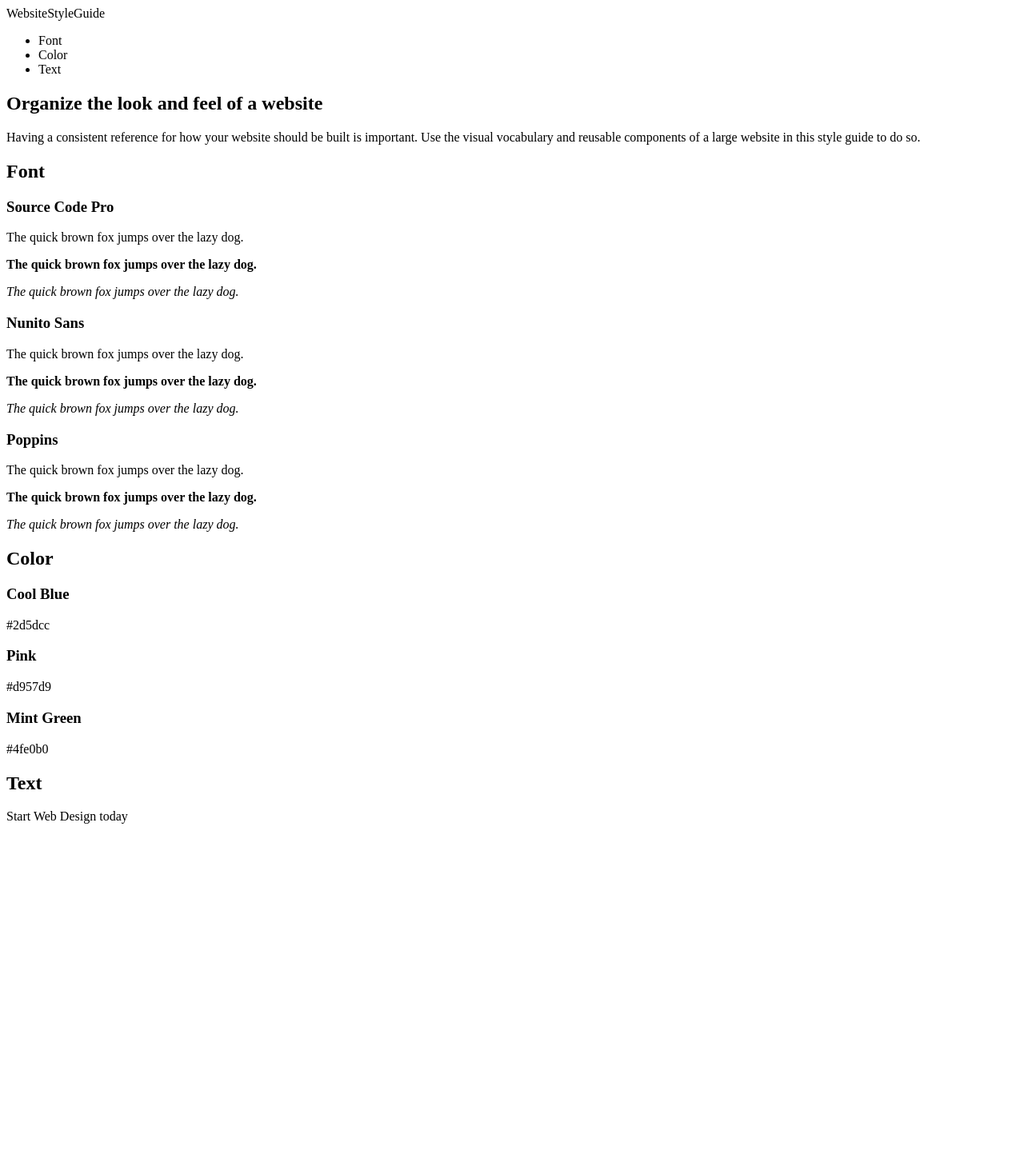
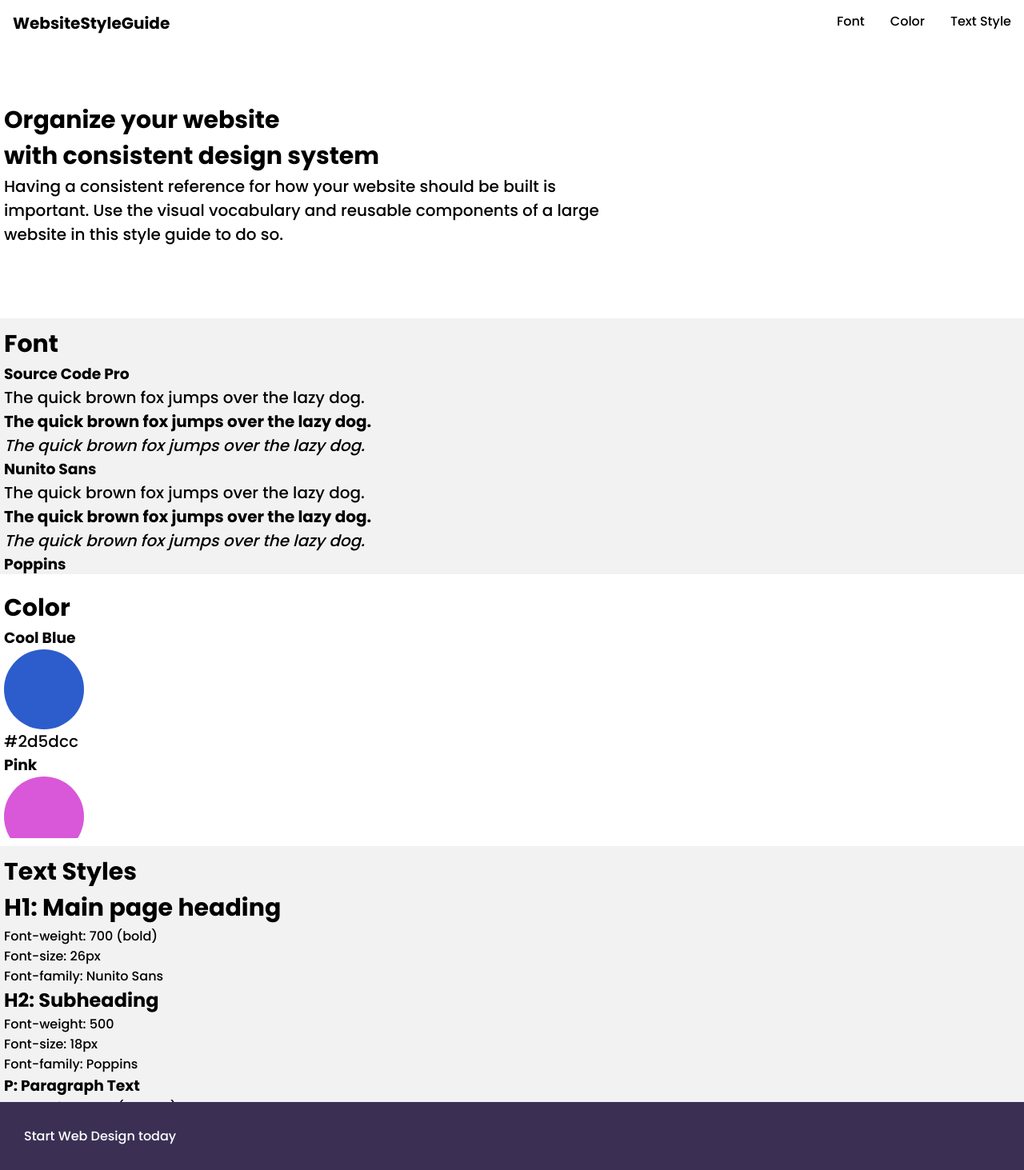
Before and after one commit to SarahTeoh/website-style-guide, a plain HTML site: page index.html in a window 1280 px wide. Shown: the whole page at 80% size. Before the commit the page ends 1038 px from the top, so only its background shows below. Drawn offline with Linux system fonts and the light colour scheme.

Commit message:
Add navigation bar

```diff
--- a/index.html
+++ b/index.html
@@ -2,26 +2,30 @@
 <html>
     <head>
         <meta charset="UTF-8">
-        <link rel="stylesheet" href="style.css">
+        <link rel="stylesheet" href="styles.css">
+        <link href="https://fonts.googleapis.com/css2?family=Poppins:wght@200;500;700&display=swap" rel="stylesheet">
         <title>Website Style Guide | By SarahTeoh</title>
+
     </head>
     <body>
-        <header class="site-title">
-            <div class="title-container">WebsiteStyleGuide</div>
+        <header>
             <nav>
                 <ul>
-                    <li>Font</li>
-                    <li>Color</li>
-                    <li>Text</li>
+                    <li id="website-name"><a href="#">WebsiteStyleGuide</a></li>
+                    <li><a href="#text">Text Style</a></li>
+                    <li><a href="#color">Color</a></li>
+                    <li><a href="#font">Font</a></li>
                 </ul>
             </nav>
         </header>
-
-        <section>
-            <h1>Organize the look and feel of a website</h1>
+        <main>
+            <section class="introduction">
+                <div class="introduction-content">
+                    <h1>Organize your website <br> with consistent design system</h1>
                     <p>Having a consistent reference for how your website should be built is important.
                     Use the visual vocabulary and reusable components
                     of a large website in this style guide to do so. </p>
+                </div>
             </section>
 
             <section class="content">
@@ -53,22 +57,44 @@
                     <h1>Color</h1>
                     <div class="cool-blue-container">
                         <h3>Cool Blue</h3>
+                        <div class="circle" id="cool-blue-circle"></div>
                         <p>#2d5dcc</p>
                     </div>
                     <div class="pink-container">
                         <h3>Pink</h3>
+                        <div class="circle" id="pink-circle"></div>
                         <p>#d957d9</p>
                     </div>
                     <div class="mint-green-container">
                         <h3>Mint Green</h3>
+                        <div class="circle" id="mint-green-circle"></div>
                         <p>#4fe0b0</p>
                     </div>
                 </div>
 
                 <div class="text">
-                <h1>Text</h1>
+                    <h1>Text Styles</h1>
+                    <h1>H1: Main page heading</h1>
+                        <ul>
+                            <li>Font-weight: 700 (bold)</li>
+                            <li>Font-size: 26px </li>
+                            <li>Font-family: Nunito Sans</li>
+                        </ul>
+                    <h2>H2: Subheading</h2>
+                        <ul>
+                            <li>Font-weight: 500</li>
+                            <li>Font-size: 18px </li>
+                            <li>Font-family: Poppins</li>
+                        </ul>
+                    <h3>P: Paragraph Text</h3>
+                        <ul>
+                            <li>Font-weight: 400 (regular)</li>
+                            <li>Font-size: 14px </li>
+                            <li>Font-family: Poppins</li>
+                        </ul>
                 </div>
             </section>
+        </main>
 
         <footer>Start Web Design today</footer>
     </body>
--- a/styles.css
+++ b/styles.css
@@ -0,0 +1,93 @@
+* {
+    margin: 0;
+    padding: 0;
+    overflow:scroll ;
+}
+
+body {
+    font-family: 'Poppins', sans-serif;
+    width: 100%;
+    position: relative;
+}
+
+main {
+    position: relative;
+    top: 0px;
+}
+
+header {
+    z-index: 10;
+    width: 100%;
+}
+
+header ul{
+    list-style-type: none;
+    margin: 0;
+    padding: 0;
+}
+
+header li {
+    float: right;
+}
+
+header li a{
+    display: block;
+    color: Black;
+    text-align: center;
+    padding: 14px 16px;
+    text-decoration: none;
+}
+
+#website-name {
+    float: left;
+    font-weight: bold;
+    font-size: 20px;
+}
+
+.introduction h1, .font h1, .color h1, .text h1{
+    font-size: 30px;
+}
+
+.introduction p, .font p, .color p, .text p{
+    font-size: 20px;
+}
+
+.introduction, .font, .color, .text {
+    padding: 10px 5px;
+    margin-top: 10px;
+    height: 300px;
+}
+
+.introduction .introduction-content{
+    margin-top: 50px;
+    width: 60%;
+}
+
+.font, .text {
+    background-color:hsl(0, 0%, 95%);
+}
+
+.circle {
+    height: 100px;
+    width: 100px;
+    border-radius: 50%;
+}
+
+#cool-blue-circle {
+    background-color: #2d5dcc;
+}
+
+#pink-circle {
+    background-color: #d957d9;
+}
+
+#mint-green-circle {
+    background-color:#4fe0b0;
+}
+
+footer {
+    width: 100%;
+    padding: 30px;
+    background-color:hsl(257, 27%, 26%);
+    color: white;
+}
```
Lines whose indentation alone changed are shown as unchanged.
